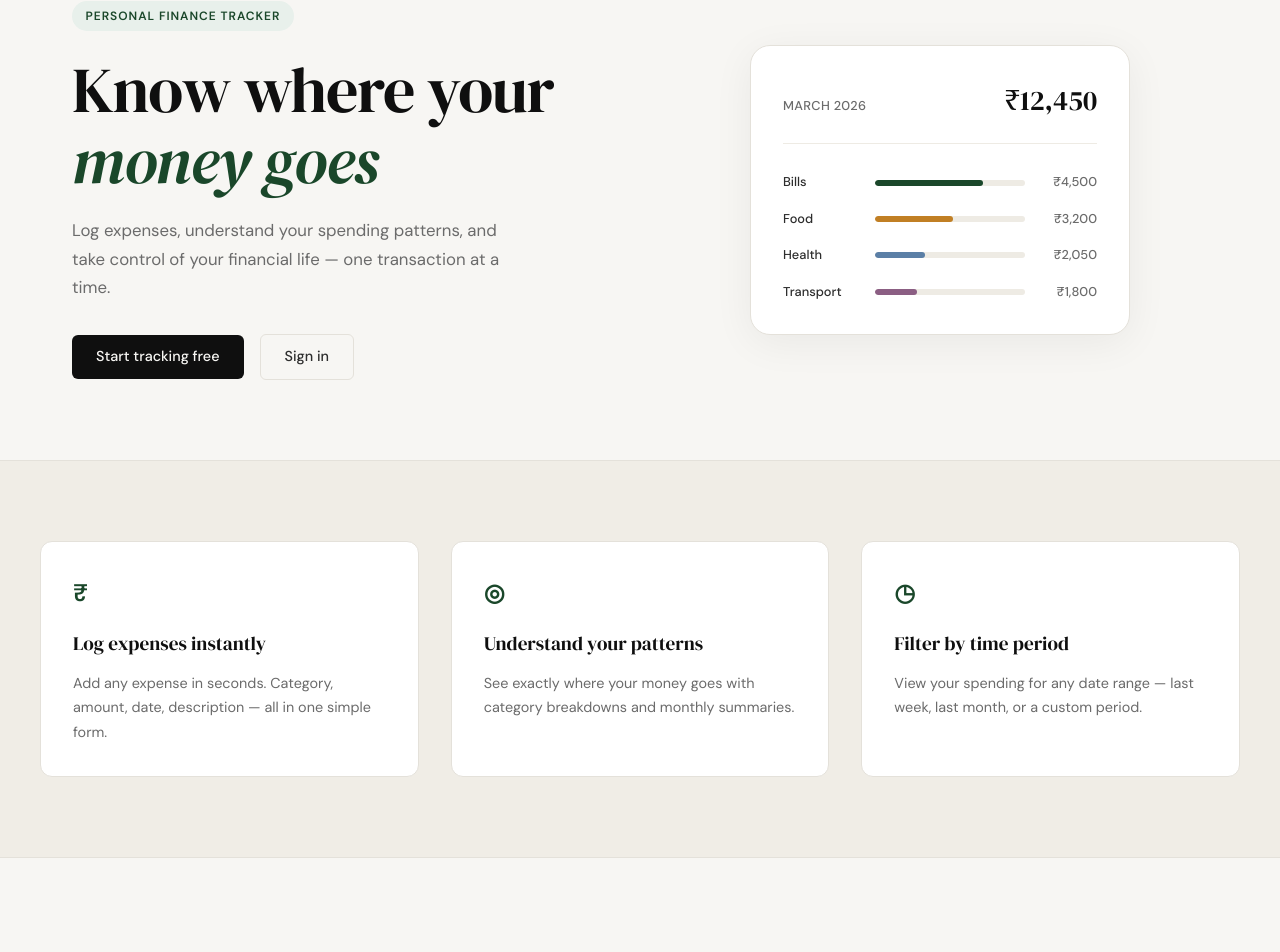
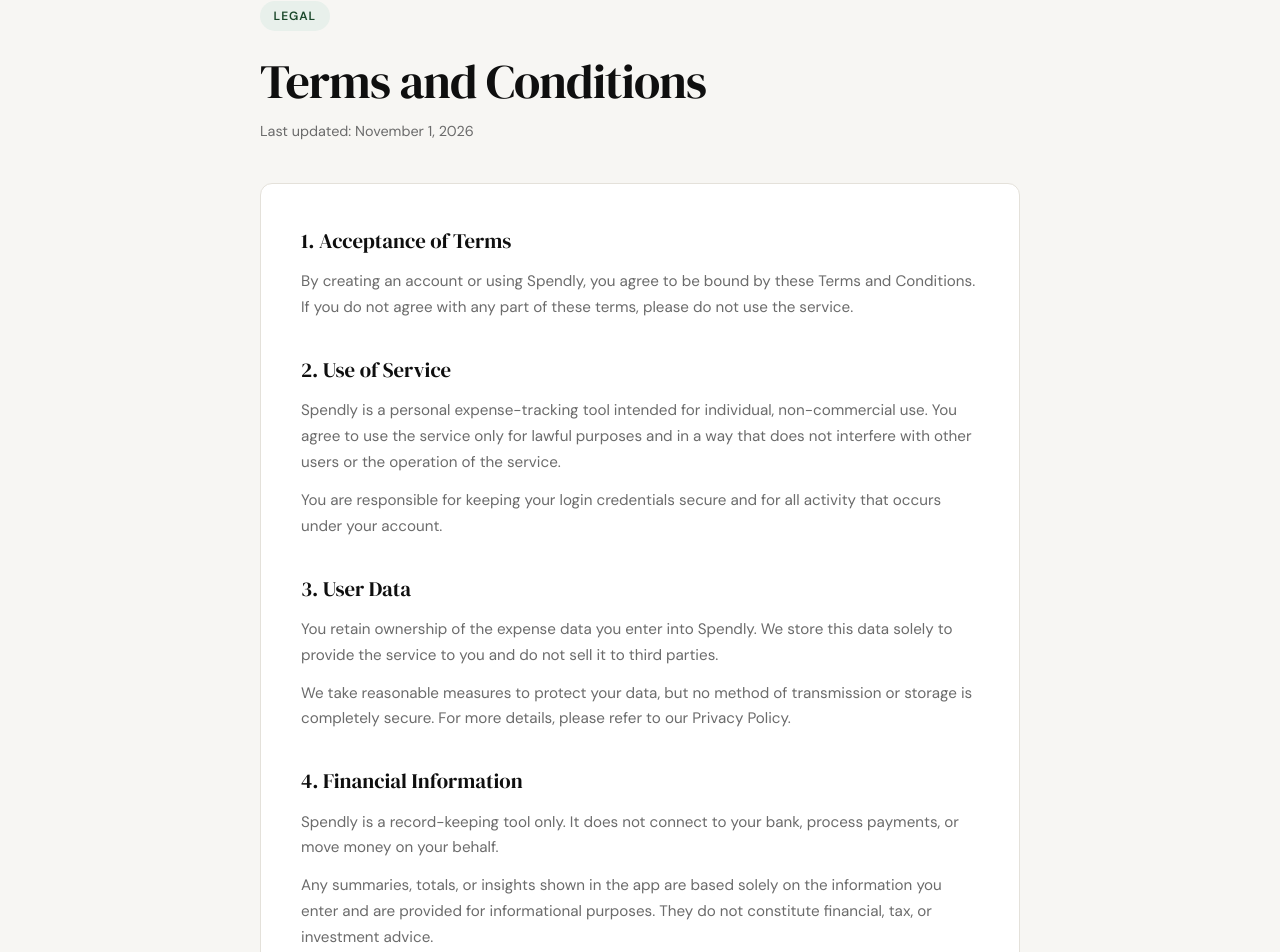
Before and after one commit to Ritiktomar02/Spendly, a React (Vite) app in the folder frontend/: page /terms in a window 1280 px wide. Before the commit this address led to /. Shown: the part 140-1092 px from the top of the page. Built offline with nearby package versions, Linux system fonts and the light colour scheme.

Commit message:
landing: add terms and conditions page and route

```diff
--- a/frontend/src/App.jsx
+++ b/frontend/src/App.jsx
@@ -5,6 +5,7 @@ import LandingPage from "./pages/LandingPage.jsx";
 import LoginPage from "./pages/LoginPage.jsx";
 import RegisterPage from "./pages/RegisterPage.jsx";
 import DashboardPage from "./pages/DashboardPage.jsx";
+import TermsPage from "./pages/TermsPage.jsx";
 
 // PrivateRoute — redirects to /login if the user is not authenticated
 function PrivateRoute({ children }) {
@@ -29,6 +30,7 @@ function App() {
             <Route path="/" element={<LandingPage />} />
             <Route path="/login" element={<LoginPage />} />
             <Route path="/register" element={<RegisterPage />} />
+            <Route path="/terms" element={<TermsPage />} />
 
             {/* Protected route — only accessible when logged in */}
             <Route
--- a/frontend/src/components/Footer.jsx
+++ b/frontend/src/components/Footer.jsx
@@ -1,3 +1,5 @@
+import { Link } from "react-router-dom";
+
 // Footer appears on every page via App.jsx
 function Footer() {
   return (
@@ -8,7 +10,7 @@ function Footer() {
         <span className="font-semibold text-[1rem]">Spendly</span>
         <p className="text-[0.8rem] text-ink-faint">Track every rupee. Own your finances.</p>
         <div className="flex flex-col items-center gap-1">
-          <a href="#">Terms and Conditions</a>{" "}
+          <Link to="/terms">Terms and Conditions</Link>{" "}
           <a href="#">Privacy Policy</a>
         </div>
       </div>
--- /dev/null
+++ b/frontend/src/pages/TermsPage.jsx
@@ -0,0 +1,91 @@
+// Terms and Conditions page — static legal content, linked from the Footer
+const sections = [
+  {
+    title: "1. Acceptance of Terms",
+    body: [
+      "By creating an account or using Spendly, you agree to be bound by these Terms and Conditions. If you do not agree with any part of these terms, please do not use the service.",
+    ],
+  },
+  {
+    title: "2. Use of Service",
+    body: [
+      "Spendly is a personal expense-tracking tool intended for individual, non-commercial use. You agree to use the service only for lawful purposes and in a way that does not interfere with other users or the operation of the service.",
+      "You are responsible for keeping your login credentials secure and for all activity that occurs under your account.",
+    ],
+  },
+  {
+    title: "3. User Data",
+    body: [
+      "You retain ownership of the expense data you enter into Spendly. We store this data solely to provide the service to you and do not sell it to third parties.",
+      "We take reasonable measures to protect your data, but no method of transmission or storage is completely secure. For more details, please refer to our Privacy Policy.",
+    ],
+  },
+  {
+    title: "4. Financial Information",
+    body: [
+      "Spendly is a record-keeping tool only. It does not connect to your bank, process payments, or move money on your behalf.",
+      "Any summaries, totals, or insights shown in the app are based solely on the information you enter and are provided for informational purposes. They do not constitute financial, tax, or investment advice.",
+    ],
+  },
+  {
+    title: "5. Limitations of Liability",
+    body: [
+      "Spendly is provided on an \"as is\" and \"as available\" basis without warranties of any kind. To the fullest extent permitted by law, we are not liable for any indirect, incidental, or consequential damages, including loss of data or financial loss, arising from your use of the service.",
+    ],
+  },
+  {
+    title: "6. Changes to Terms",
+    body: [
+      "We may update these Terms and Conditions from time to time. When we do, we will revise the \"Last updated\" date at the top of this page. Continued use of Spendly after changes are posted means you accept the updated terms.",
+    ],
+  },
+  {
+    title: "7. Termination",
+    body: [
+      "You may stop using Spendly and request deletion of your account at any time. We may suspend or terminate access to the service if you violate these terms or misuse the service.",
+    ],
+  },
+  {
+    title: "8. Contact",
+    body: [
+      "If you have any questions about these Terms and Conditions, please contact us at support@spendly.app.",
+    ],
+  },
+];
+
+function TermsPage() {
+  return (
+    <section className="py-20 px-8">
+      <div className="max-w-[760px] mx-auto">
+
+        {/* Header */}
+        <div className="mb-10">
+          <div className="inline-block bg-accent-light text-accent text-[0.75rem] font-semibold uppercase tracking-[0.08em] px-[0.85rem] py-[0.35rem] rounded-full mb-6">
+            Legal
+          </div>
+          <h1 className="font-display text-[clamp(2rem,4vw,3rem)] leading-[1.1] tracking-[-0.02em] text-ink mb-3">
+            Terms and Conditions
+          </h1>
+          <p className="text-[0.9rem] text-ink-muted">Last updated: November 1, 2026</p>
+        </div>
+
+        {/* Content card */}
+        <div className="bg-paper-card border border-border rounded-md p-8 md:p-10">
+          {sections.map((section) => (
+            <div key={section.title} className="mb-8 last:mb-0">
+              <h2 className="font-display text-[1.3rem] text-ink mb-3">{section.title}</h2>
+              {section.body.map((paragraph, i) => (
+                <p key={i} className="text-[0.95rem] text-ink-muted leading-[1.7] mb-3 last:mb-0">
+                  {paragraph}
+                </p>
+              ))}
+            </div>
+          ))}
+        </div>
+
+      </div>
+    </section>
+  );
+}
+
+export default TermsPage;
```
